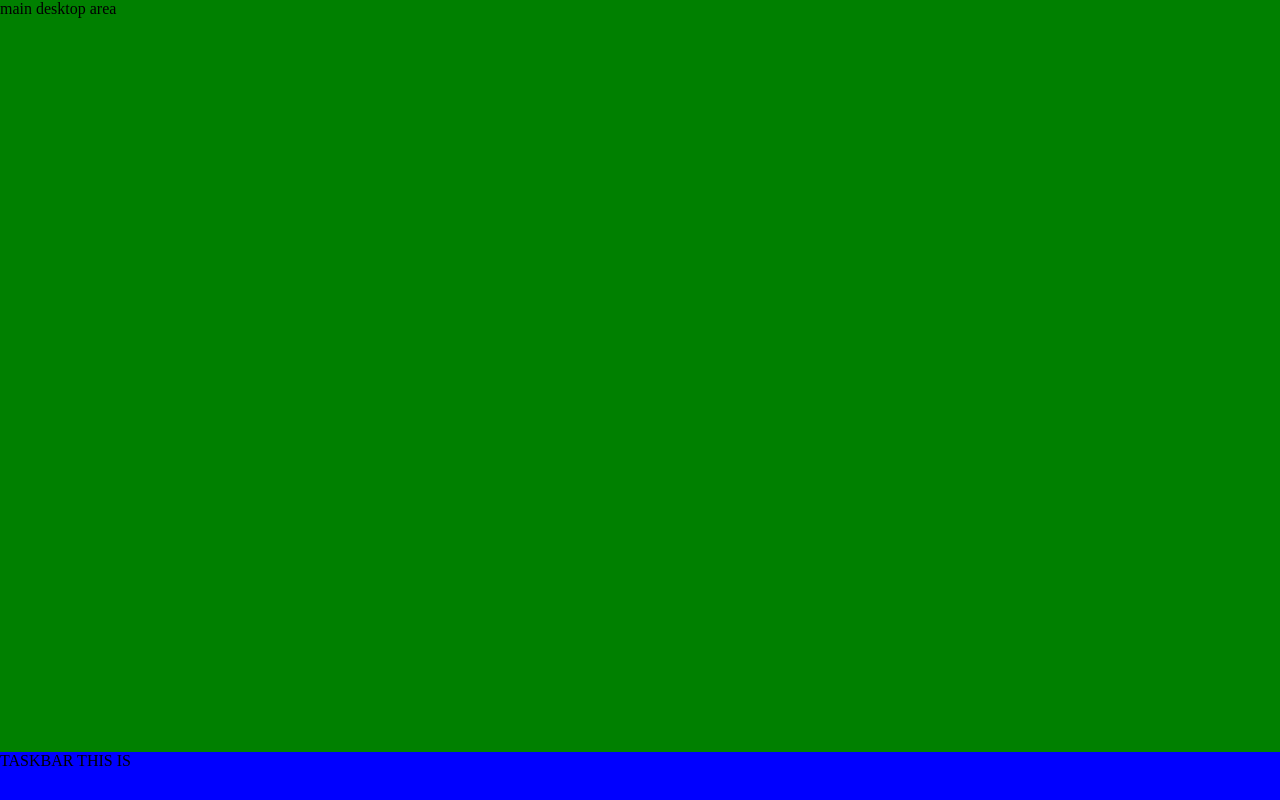
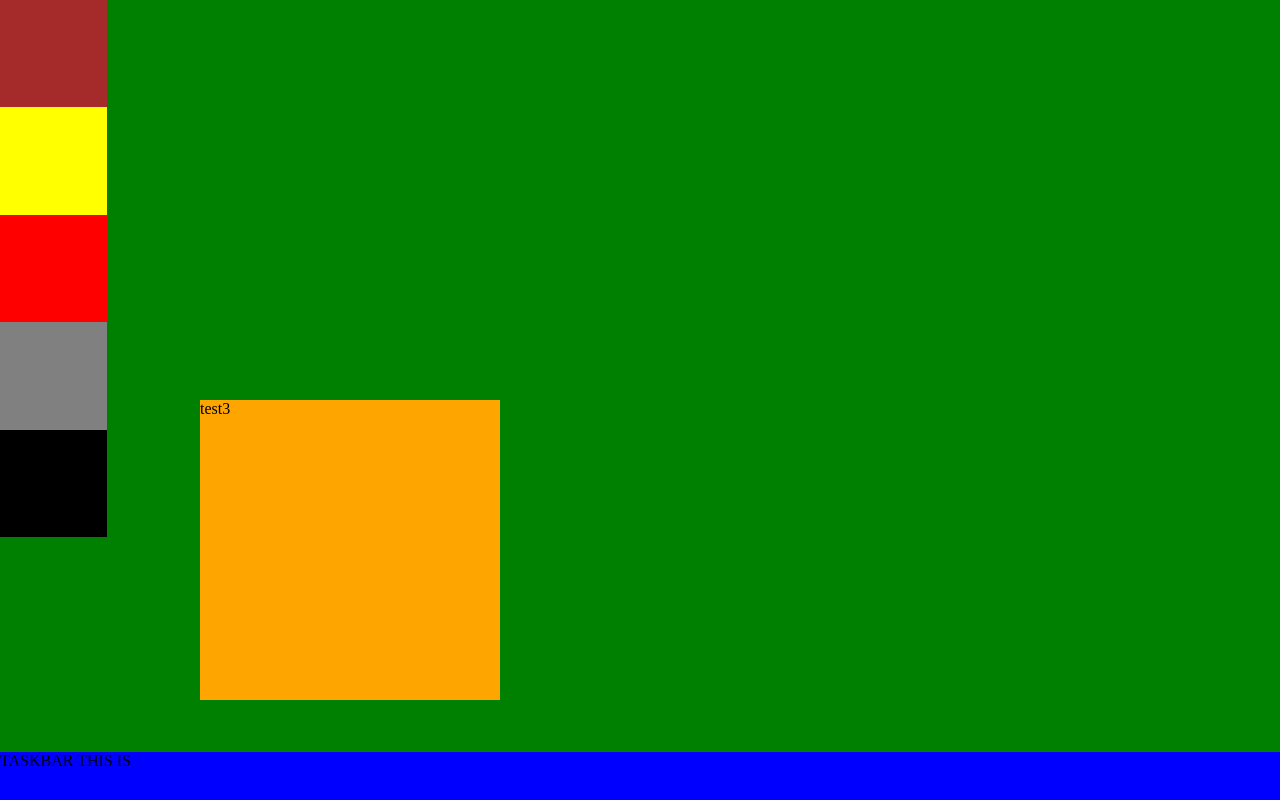
Before and after one commit to EdvinasMatusevicius/portfolio-xp-client, a React (Vite) app: page / in a window 1280 px wide. Built offline with nearby package versions, Linux system fonts and the light colour scheme.

Commit message:
scafold for moving windows and draggable shortcuts

```diff
--- a/src/Screen.tsx
+++ b/src/Screen.tsx
@@ -9,7 +9,6 @@ export function Screen() {
     display: 'grid',
     gridTemplateRows: '1fr 3rem'
   }}>
-    {/* <Desktop /> */}
     <Desktop />
     <Taskbar />
   </div>
--- a/src/screen_parts/Desktop.tsx
+++ b/src/screen_parts/Desktop.tsx
@@ -1,3 +1,93 @@
+import { useEffect, useState } from "react";
+import { DesktopShortcut } from "./Desktop_shortcut";
+import { DesktopWindow } from "./Desktop_window";
+import { useDispatch, useSelector } from "react-redux";
+import { AppDispatch, RootState } from "../state/store";
+
 export function Desktop() {
-  return <div>main desktop area</div>
+  const backgroundSquarePx = 100;
+
+  const [shortcuts, setShortcuts] = useState<(string | null)[]>(['brown', 'yellow', 'red', 'grey', 'black']);
+  const [draggedItemId, setDraggedItemId] = useState<number>(0);
+  const openWindows = useSelector((state: RootState) => state.screen.windowsLayeringOrder)
+  const dispatch = useDispatch<AppDispatch>();
+
+  useEffect(() => {
+    const result = calculateGridTracks();
+    const totalAvailableSquares = result.columns * result.rows;
+    const extendedArray = [...shortcuts, ...Array(totalAvailableSquares - shortcuts.length).fill(null)];
+    setShortcuts(extendedArray);
+  }, []);
+
+  function allowDrop(event: React.DragEvent<HTMLDivElement>) {
+    event.preventDefault();
+  }
+
+  function drag(event: React.DragEvent<HTMLDivElement>) {
+    const draggedElId = Number(event.currentTarget.id)
+    setDraggedItemId(draggedElId); // Store the ID of the dragged element
+  }
+
+  function drop(event: React.DragEvent<HTMLDivElement>) {
+    event.preventDefault();
+    const draggedElId = (event.target as HTMLDivElement).id;
+    if (!draggedElId) return;
+    const dropTargetIndex = Number(draggedElId);
+    if (shortcuts[dropTargetIndex]) return; // some other item already at this index
+    console.log(dropTargetIndex)
+    moveShortcutToSquare(dropTargetIndex)
+  }
+
+  function moveShortcutToSquare(moveToSquareIndex: number) {
+    const newShortcutArr: (string | null)[] = [...shortcuts];
+    const shortcutToMove = shortcuts[draggedItemId];
+    newShortcutArr[draggedItemId] = null;
+    newShortcutArr[moveToSquareIndex] = shortcutToMove;
+    setShortcuts(newShortcutArr);
+  }
+
+  function calculateGridTracks() {
+    const container = document.querySelector('#desktop-grid-container');
+    if (!container) {
+      console.warn('Container element with ID "desktop-grid-container" not found.');
+      return { columns: 0, rows: 0 };
+    }
+    const containerWidth = container.clientWidth;
+    const containerHeight = container.clientHeight;
+
+    const columns = Math.floor(containerWidth / backgroundSquarePx);
+    const rows = Math.floor(containerHeight / backgroundSquarePx);
+
+    return { columns, rows };
+  }
+
+  const gridStyle = {
+    display: 'grid',
+    width: '100%',
+    height: '100%',
+    gridTemplateColumns: `repeat(auto-fill, minmax(${backgroundSquarePx}px, 1fr))`,
+    gridTemplateRows: `repeat(auto-fill, minmax(${backgroundSquarePx}px, 1fr))`,
+    gridAutoFlow: 'column',
+  }
+  return <div id='desktop-grid-container' style={{
+    position: 'relative',
+    ...gridStyle
+  }}>
+    {shortcuts.map((shortcut, index) => {
+      return <DesktopShortcut
+        allowDrop={allowDrop}
+        drag={drag}
+        drop={drop}
+        shortcutName={shortcut}
+        elementId={index}
+        key={index}
+      />
+    })}
+    {openWindows.map((windowName, index) => {
+      return <DesktopWindow
+        windowName={windowName}
+        key={index}
+      />
+    })}
+  </div>
 }
--- /dev/null
+++ b/src/screen_parts/Desktop_shortcut.tsx
@@ -0,0 +1,21 @@
+interface DesktopShortcutProps{
+  allowDrop: (e: React.DragEvent<HTMLDivElement>) => void;
+  drag: (e: React.DragEvent<HTMLDivElement>) => void;
+  drop: (e: React.DragEvent<HTMLDivElement>) => void;
+  shortcutName: string | null;
+  elementId: number;
+}
+export function DesktopShortcut(
+  {allowDrop, drag, drop, shortcutName, elementId}: DesktopShortcutProps
+): JSX.Element{
+  if (shortcutName)
+    return <div
+      id={`${elementId}`}
+      draggable="true"
+      onDragStart={drag}
+      onDragOver={allowDrop}
+      onDrop={drop}
+      style={{ backgroundColor: shortcutName }}
+    ></div>
+  return <div onDragOver={allowDrop} onDrop={drop} id={`${elementId}`}></div>
+}
--- /dev/null
+++ b/src/screen_parts/Desktop_window.tsx
@@ -0,0 +1,45 @@
+import { useRef, useState } from "react";
+
+interface DesktopWindowProps {
+  windowName: string
+}
+
+export function DesktopWindow({windowName}: DesktopWindowProps): JSX.Element {
+  const [windowPosition, setWindowPosition] = useState({ x: 200, y: 400 });
+  const windowNode = useRef(null);
+
+  const handleMouseDown = (event: React.MouseEvent) => {
+    if (!windowNode.current) return;
+    const rect = (windowNode.current as Element)?.getBoundingClientRect();
+    if (!rect) return;
+    const offsetX = event.clientX - rect.left;
+    const offsetY = event.clientY - rect.top;
+
+    document.addEventListener('mousemove', handleMouseMove);
+    document.addEventListener('mouseup', handleMouseUp);
+
+    function handleMouseMove(event: MouseEvent) {
+      setWindowPosition({
+        x: event.clientX - offsetX,
+        y: event.clientY - offsetY,
+      });
+    }
+    function handleMouseUp() {
+      document.removeEventListener('mousemove', handleMouseMove);
+      document.removeEventListener('mouseup', handleMouseUp);
+    }
+  };
+
+  return <div
+    ref={windowNode}
+    style={{
+      backgroundColor: 'orange',
+      position: 'absolute',
+      width: '300px',
+      height: '300px',
+      top: `${windowPosition.y}px`,
+      left: `${windowPosition.x}px`,
+    }}
+    onMouseDown={handleMouseDown}
+  >{windowName}</div>
+}
--- a/src/state/screen/screenSlice.ts
+++ b/src/state/screen/screenSlice.ts
@@ -5,7 +5,7 @@ interface ScreenState {
 }
 
 const initialScreenState: ScreenState = {
-  windowsLayeringOrder: []
+  windowsLayeringOrder: ['test1','test2','test3']
 }
 
 const screenSlice = createSlice({
```
